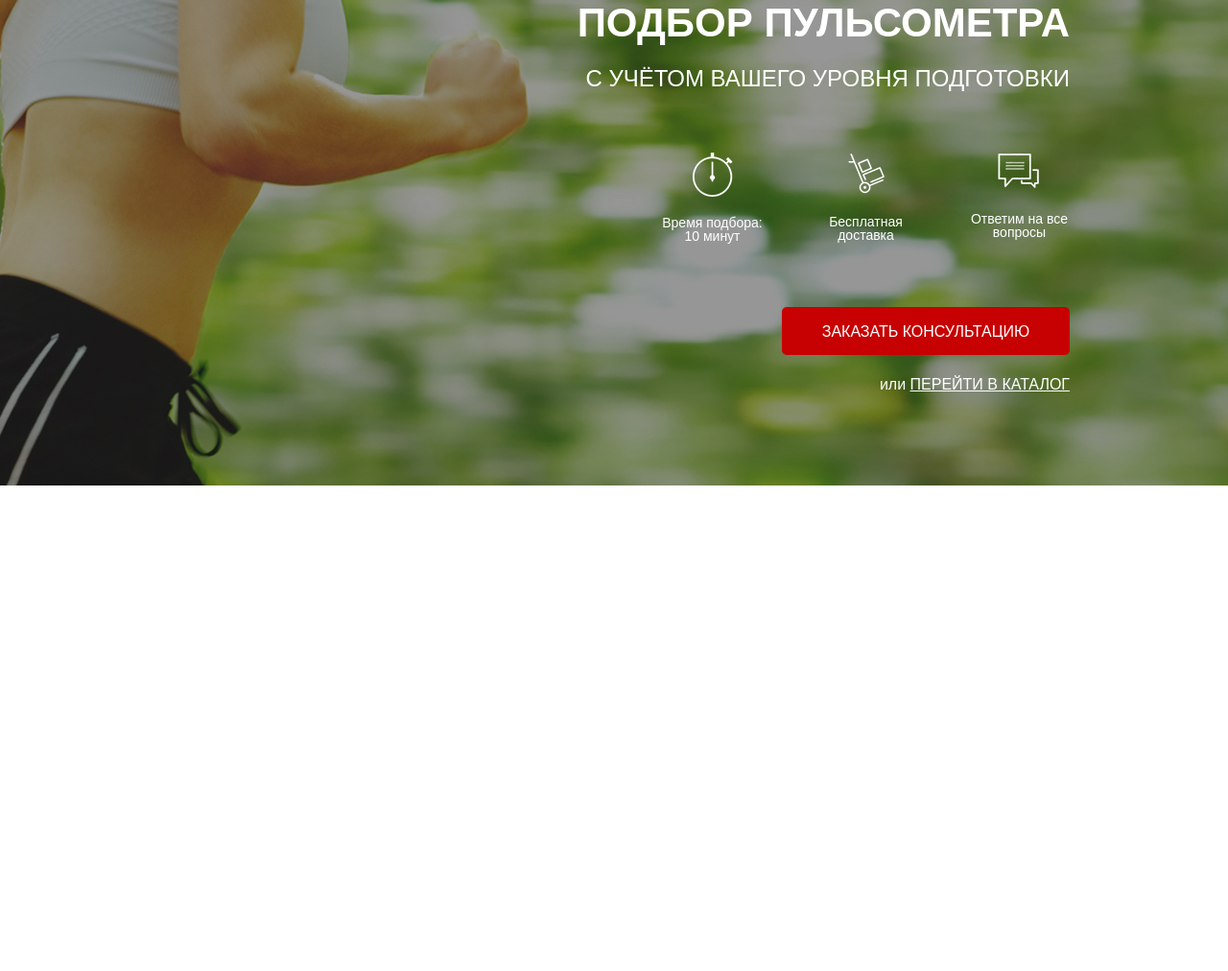
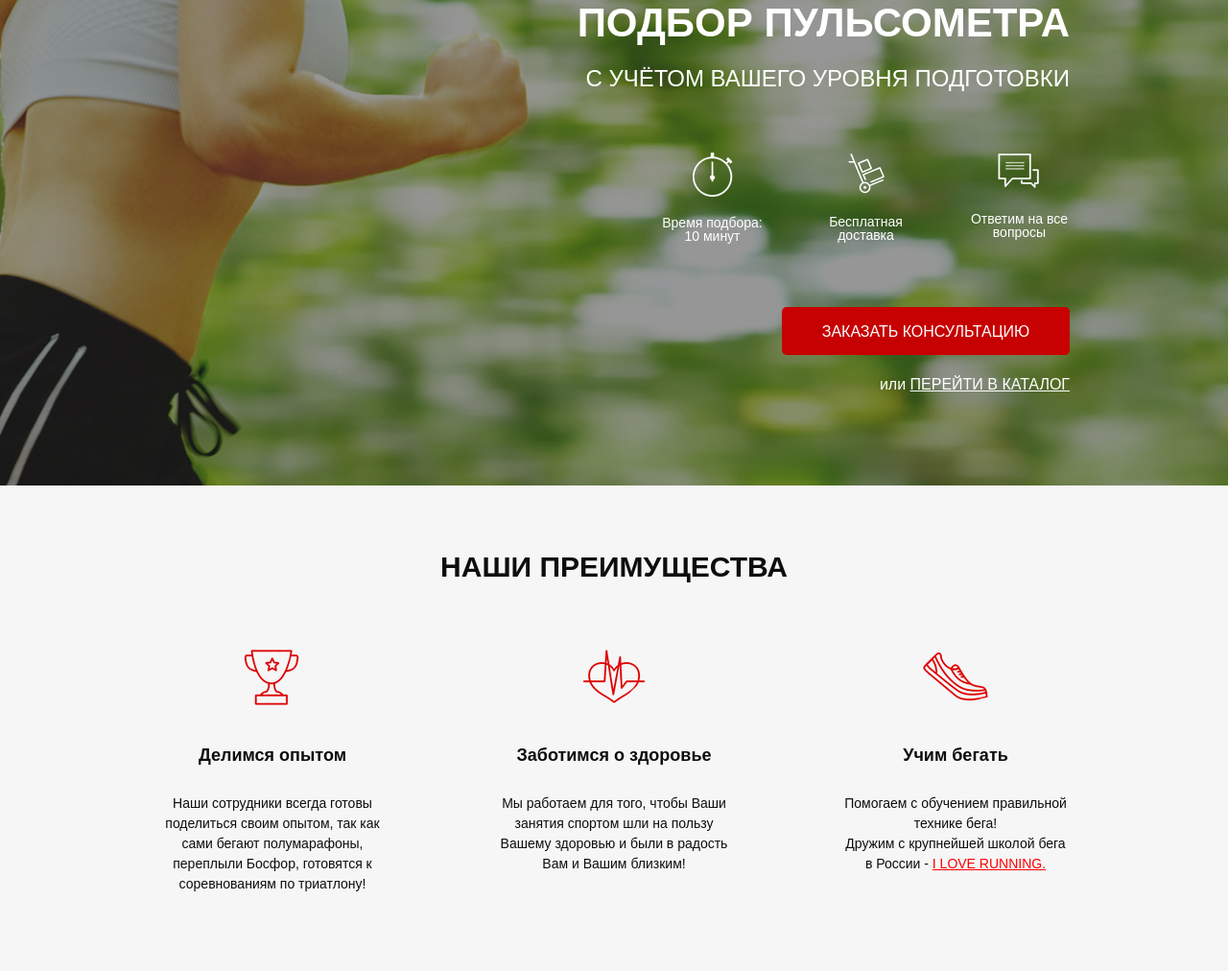
Before and after one commit to PanikarMikhailo/New_project_watch.io, a plain HTML site: page index.html in a window 1280 px wide. Shown: the part 162-1174 px from the top of the page at 96% size. Before the commit the page ends 800 px from the top, so only its background shows below. Drawn offline with Linux system fonts and the light colour scheme.

Commit message:
finish 2 block

```diff
--- a/index.html
+++ b/index.html
@@ -38,7 +38,45 @@
                     <button class="button button_main">заказать КОНСУЛЬТАЦИЮ</button>
                     <div class="promo__link">или <a href="">ПЕРЕЙТИ В КАТАЛОГ</a></div>
                 </div>
-
+        </div>
+    </div>
+    <div class="advantages">
+        <div class="container">
+            <h2 class="title">НАШИ ПРЕИМУЩЕСТВА</h2>
+            <div class="advantages__wrapper">
+                <div class="advantages__item">
+                    <img src="icon/advantage/cup.png" alt="cup" class="advantages__icon">
+                    <div class="advantages__subtitle">
+                        Делимся опытом
+                    </div>
+                    <div class="advantages__descr">
+                        Наши сотрудники всегда готовы поделиться своим опытом,
+                        так как сами бегают полумарафоны, переплыли Босфор, готовятся к соревнованиям по триатлону!
+                    </div>
+                </div>
+                <div class="advantages__item">
+                    <img src="icon/advantage/heart.png" alt="heart" class="advantages__icon">
+                    <div class="advantages__subtitle">
+                        Заботимся о здоровье
+                    </div>
+                    <div class="advantages__descr">
+                        Мы работаем для того,
+                        чтобы Ваши занятия спортом шли на пользу Вашему здоровью и были в радость Вам и Вашим близким!
+                    </div>
+                </div>
+                <div class="advantages__item">
+                    <img src="icon/advantage/shoe.png" alt="shoe" class="advantages__icon">
+                    <div class="advantages__subtitle">
+                        Учим бегать
+                    </div>
+                    <div class="advantages__descr">
+                        Помогаем с обучением
+                        правильной технике бега!<br>
+                        Дружим с крупнейшей школой бега в России -
+                        <a href="#">I LOVE RUNNING.</a>
+                    </div>
+                </div>
+            </div>
         </div>
     </div>
 </body>
--- /dev/null
+++ b/sass/block/_advantages.scss
@@ -0,0 +1,32 @@
+.advantages {
+    padding: 70px 0 80px 0;
+    background-color: #f6f6f6;
+    &__wrapper {
+        margin-top: 65px;
+        display: flex;
+        justify-content: space-between;
+    }
+    &__item {
+        display: flex;
+        flex-direction: column;
+        align-items: center;
+        max-width: 238px;
+    }
+    &__subtitle {
+        margin-top: 38px;
+        color: #0d0d0d;
+        font-size: 18px;
+        font-weight: 700;
+    }
+    &__descr {
+        margin-top: 26px;
+        color: #0d0d0d;
+        font-size: 14px;
+        font-weight: 300;
+        text-align: center;
+        a {
+            color: #ff0000;
+            text-decoration: underline;
+        }
+    }
+}
--- a/sass/block/_promo.scss
+++ b/sass/block/_promo.scss
@@ -1,7 +1,7 @@
 .promo{
     min-height: 650px;
     padding: 21px 0 93px 0;
-    background: url(../../img/runner_bg.jpg) center center/cover no-repeat;
+    background: url(../img/runner_bg.jpg) center center/cover no-repeat;
     &__wrapper{
         display: flex;
         flex-direction: column;
--- /dev/null
+++ b/sass/block/_title.scss
@@ -0,0 +1,7 @@
+.title{
+    text-align: center;
+    font-weight: 700;
+    font-size: 30px;
+    line-height: 30px;
+    color: #0D0D0D;
+}
--- a/sass/style.scss
+++ b/sass/style.scss
@@ -9,4 +9,6 @@
 }
 @import 'block/promo';
 @import 'block/header.scss';
-@import 'block/buttons'
+@import 'block/buttons';
+@import 'block/advantages';
+@import 'block/title';
```
Also changed, not shown: css/style.min.css, 1 other file.
